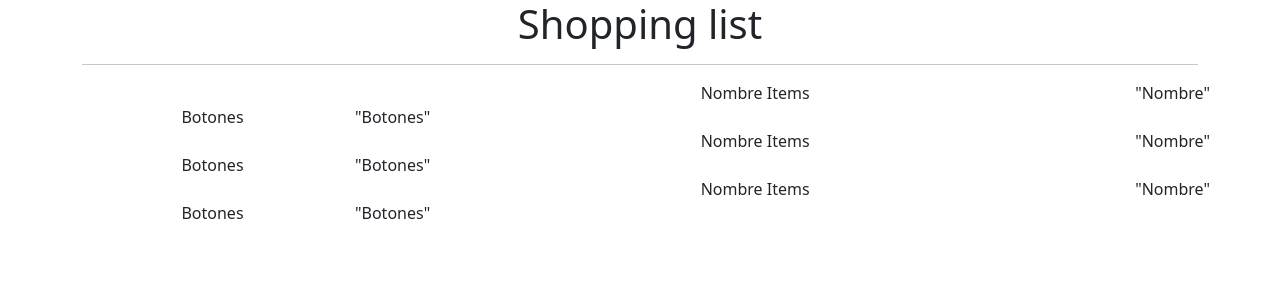
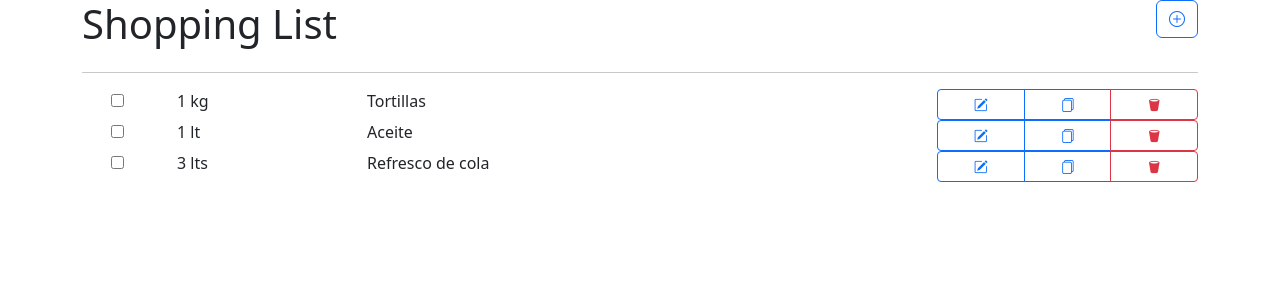
Before and after one commit to FrentonGod/Shopping-List, a React (Vite) app: page / in a window 1280 px wide. Shown: the top 300 px of the page. Built offline with nearby package versions, Linux system fonts and the light colour scheme.

Commit message:
Agregar botones

```diff
--- a/index.html
+++ b/index.html
@@ -3,6 +3,7 @@
   <head>
     <meta charset="UTF-8" />
     <link rel="icon" type="image/svg+xml" href="/vite.svg" />
+    <link rel="stylesheet" href="https://cdn.jsdelivr.net/npm/bootstrap-icons@1.10.3/font/bootstrap-icons.css">
     <link href="https://cdn.jsdelivr.net/npm/bootstrap@5.3.0-alpha1/dist/css/bootstrap.min.css" rel="stylesheet" integrity="sha384-GLhlTQ8iRABdZLl6O3oVMWSktQOp6b7In1Zl3/Jr59b6EGGoI1aFkw7cmDA6j6gD" crossorigin="anonymous">
     <meta name="viewport" content="width=device-width, initial-scale=1.0" />
     <title>Vite + React</title>
--- a/package.json
+++ b/package.json
@@ -1,5 +1,5 @@
 {
-  "name": "input-test",
+  "name": "shoppinglist",
   "private": true,
   "version": "0.0.0",
   "type": "module",
--- a/src/App.jsx
+++ b/src/App.jsx
@@ -1,30 +1,74 @@
-function App(){
+function App() {
 
-  return(
+  return (
     <div className="container text-center">
       <div className="row">
+        <div className="col text-start">
+          <h1>Shopping List</h1>
+        </div>
+        <div className="col text-end">
+          <button type="button" className="btn btn-outline-primary">
+            <i className="bi bi-plus-circle"></i>
+          </button>
+        </div>
+      </div>
+      <hr />
+      <div className="row">
         <div className="col">
-          <h1>Shopping list</h1>
-      <hr   />
+          <input type="checkbox" />
+        </div>
+        <div className="col-2 text-start">1 kg</div>
+        <div className="col-5 col-md-6 text-start">Tortillas</div>
+        <div className="col-4 col-md-3 btn-group btn-group-sm" role="group">
+          <button type="button" className="btn btn-outline-primary">
+            <i className="bi bi-pencil-square"></i>
+          </button>
+          <button type="button" className="btn btn-outline-primary">
+            <i className="bi bi-files"></i>
+          </button>
+          <button type="button" className="btn btn-outline-danger">
+            <i className="bi bi-trash2-fill"></i>
+          </button>
         </div>
       </div>
       <div className="row">
-        <div className="col"></div>
-        <div className="col-8">Nombre Items</div>     "Nombre"
-        <div className="col-3">Botones</div>           "Botones"
+        <div className="col">
+          <input type="checkbox" />
+        </div>
+        <div className="col-2 text-start">1 lt</div>
+        <div className="col-5 col-md-6 text-start">Aceite</div>
+        <div className="col-4 col-md-3 btn-group btn-group-sm" role="group">
+        <button type="button" className="btn btn-outline-primary">
+            <i className="bi bi-pencil-square"></i>
+          </button>
+          <button type="button" className="btn btn-outline-primary">
+            <i className="bi bi-files"></i>
+          </button>
+          <button type="button" className="btn btn-outline-danger">
+            <i className="bi bi-trash2-fill"></i>
+          </button>
+        </div>
       </div>
       <div className="row">
-        <div className="col"></div>
-        <div className="col-8">Nombre Items</div>     "Nombre"
-        <div className="col-3">Botones</div>           "Botones"
+        <div className="col">
+          <input type="checkbox" />
         </div>
-        <div className="row">
-        <div className="col"></div>
-        <div className="col-8">Nombre Items</div>     "Nombre"
-        <div className="col-3">Botones</div>           "Botones"
+        <div className="col-2 text-start">3 lts</div>
+        <div className="col-5 col-md-6 text-start">Refresco de cola</div>
+        <div className="col-4 col-md-3 btn-group btn-group-sm" role="group">
+        <button type="button" className="btn btn-outline-primary">
+            <i className="bi bi-pencil-square"></i>
+          </button>
+          <button type="button" className="btn btn-outline-primary">
+            <i className="bi bi-files"></i>
+          </button>
+          <button type="button" className="btn btn-outline-danger">
+            <i className="bi bi-trash2-fill"></i>
+          </button>
+        </div>
       </div>
     </div>
   )
 }
 
-export default App;
+export default App
```
Also changed, not shown: 1 other file (tests, documents, lock files or other folders). Lines whose indentation alone changed are shown as unchanged.
